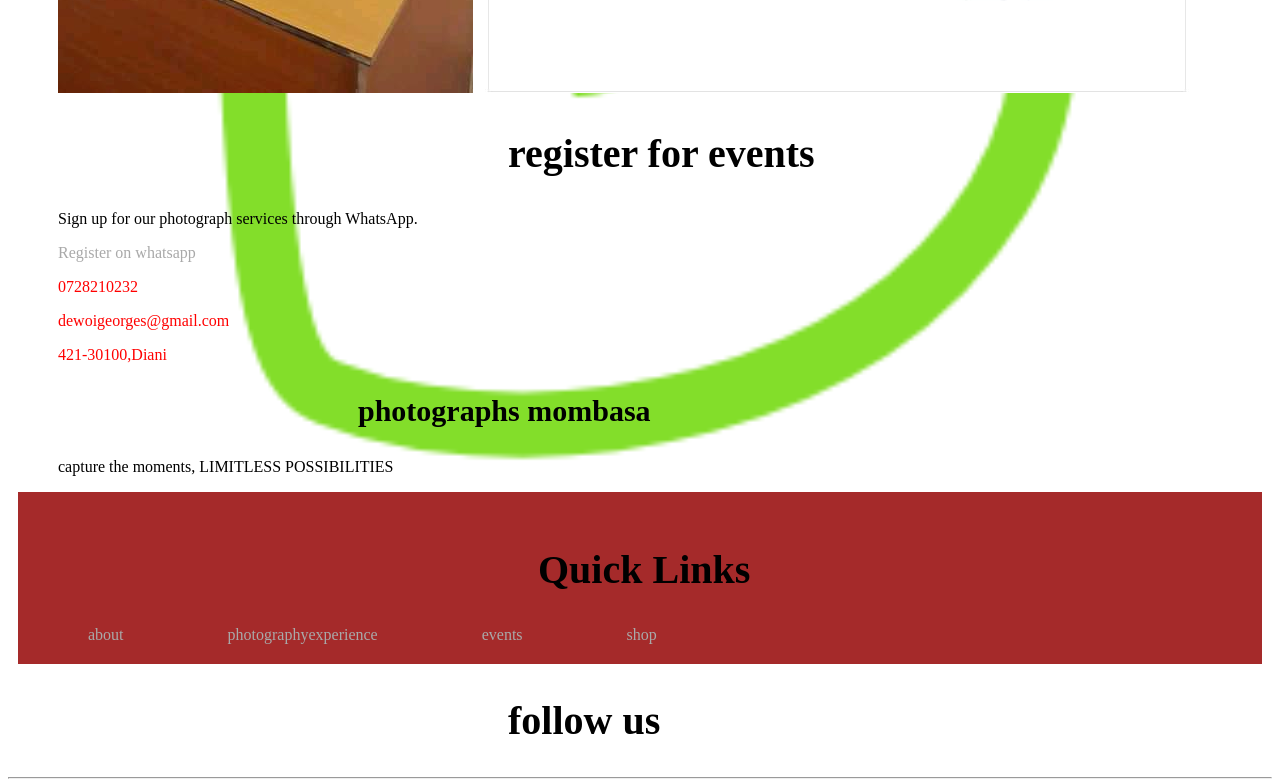
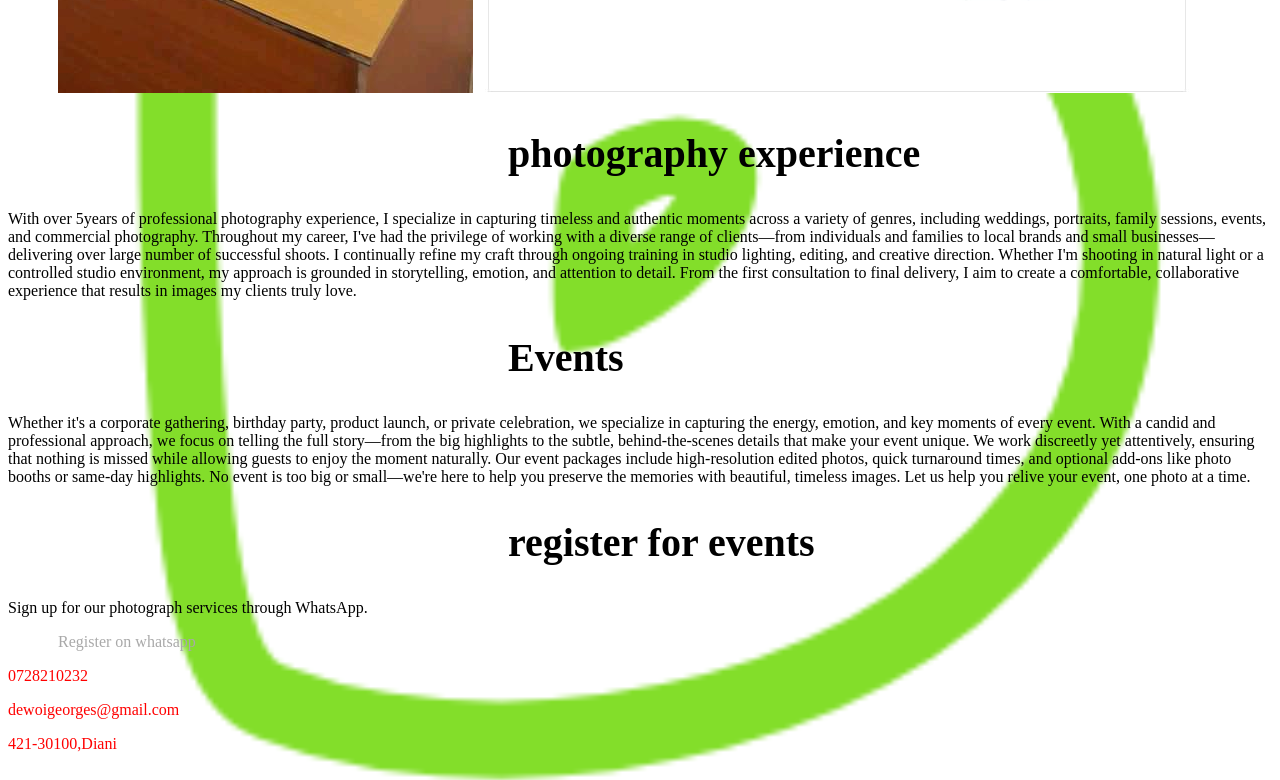
Before and after one commit to Rakasi2025/Brightonsdee, a plain HTML site: page index.html in a window 1280 px wide. Shown: the part 1300-2080 px from the top of the page. Drawn offline with Linux system fonts and the light colour scheme.

Commit message:
few changes on divs

```diff
--- a/index.css
+++ b/index.css
@@ -35,9 +35,6 @@ h3{
     margin-left: 350px;
     font-size:30px ;
 }
-p{
-    margin-left: 50px;
-}
 .Aboutusimage{
     margin-left: 50px;
 }
@@ -45,3 +42,8 @@ h2{
     margin-left:500px ;
     font-size: 40px;
 }
+@media (max-width: 786px){
+    .experience{
+        flex-direction: column;
+    }
+}
--- a/index.html
+++ b/index.html
@@ -39,6 +39,23 @@
 <img src="person.jpeg" alt="person">
 <img src="camera.jpeg" alt="camera">
 
+</div>
+    </section>
+    <div class="Experience">
+        <div class="photographyexperience">
+            <h2>photography experience</h2>
+            <p>With over 5years of professional photography experience, I specialize in capturing timeless and authentic moments across a variety of genres, including weddings, portraits, family sessions, events, and commercial photography. Throughout my career, I've had the privilege of working with a diverse range of clients—from individuals and families to local brands and small businesses—delivering over large number of successful shoots. I continually refine my craft through ongoing training in studio lighting, editing, and creative direction. Whether I'm shooting in natural light or a controlled studio environment, my approach is grounded in storytelling, emotion, and attention to detail. From the first consultation to final delivery, I aim to create a comfortable, collaborative experience that results in images my clients truly love.</p>
+</div>
+
+
+
+
+<div class="events">
+    <h2>Events</h2>
+    <p>Whether it's a corporate gathering, birthday party, product launch, or private celebration, we specialize in capturing the energy, emotion, and key moments of every event. With a candid and professional approach, we focus on telling the full story—from the big highlights to the subtle, behind-the-scenes details that make your event unique. We work discreetly yet attentively, ensuring that nothing is missed while allowing guests to enjoy the moment naturally. Our event packages include high-resolution edited photos, quick turnaround times, and optional add-ons like photo booths or same-day highlights. No event is too big or small—we're here to help you preserve the memories with beautiful, timeless images. Let us help you relive your event, one photo at a time.
+</p>
+
+</div>
 </div>
     </section>
         <h2><i class="fa-solid fa-comment"></i>register for events</h2>
```
